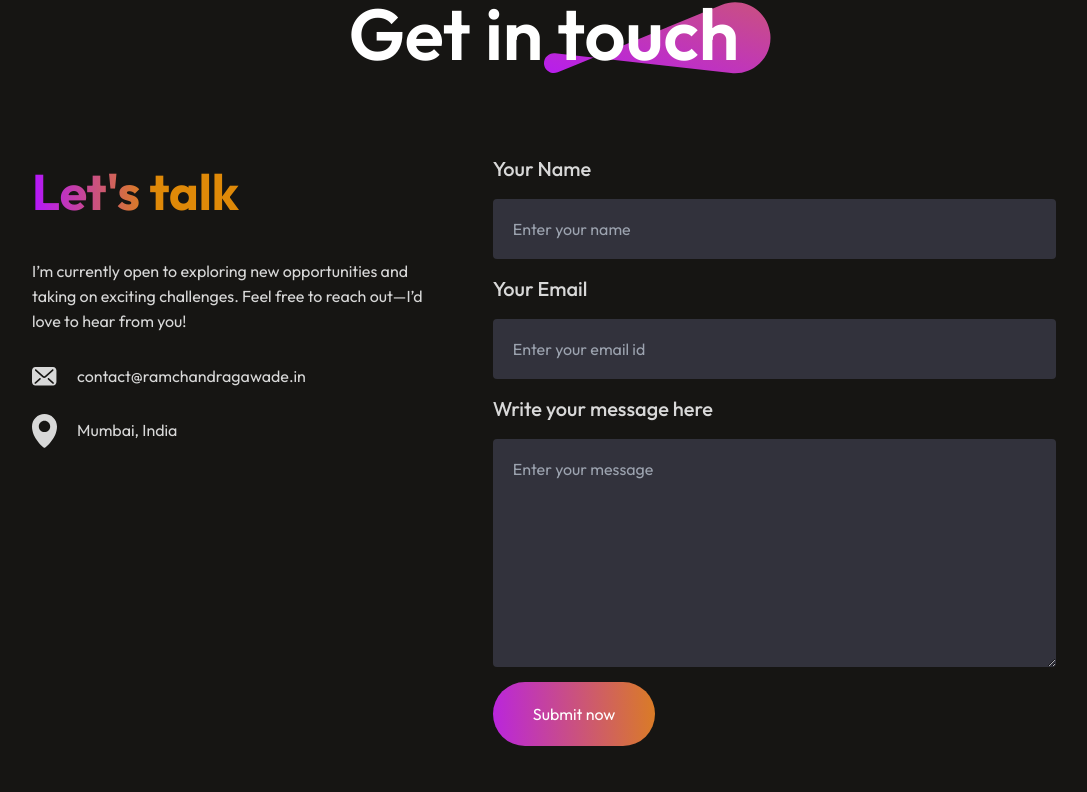
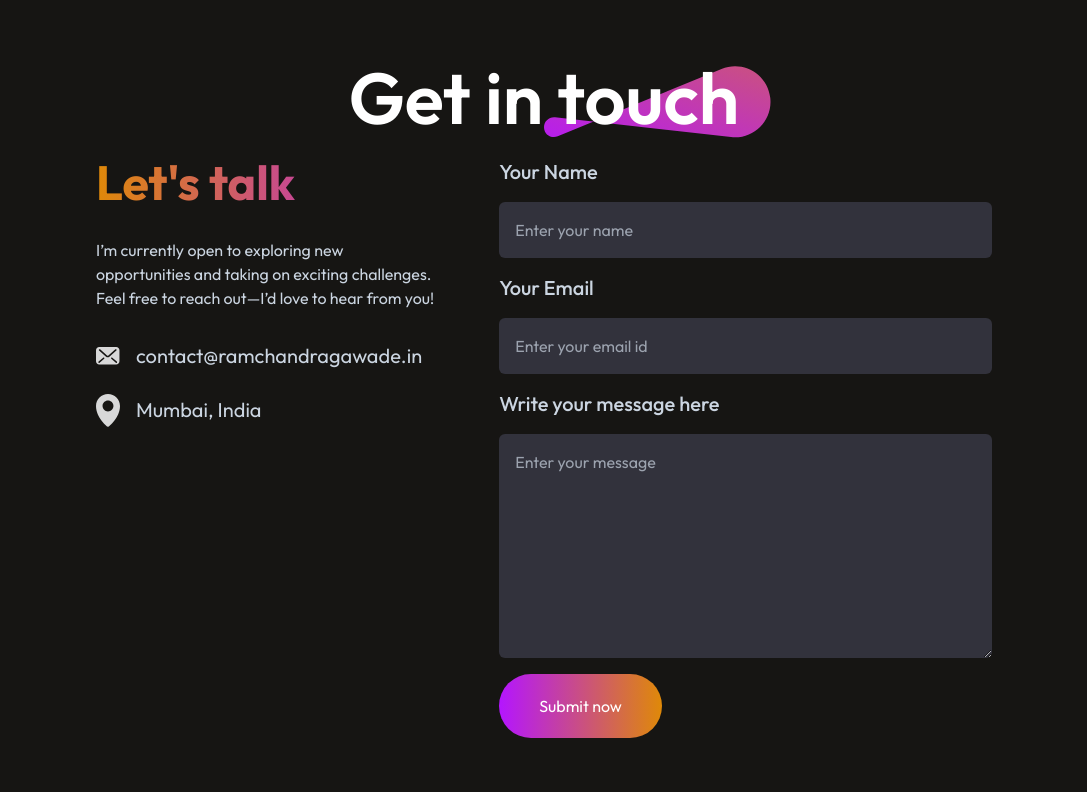
Before and after one commit to ramchandragawade/portfolio-react-css, a React (Vite) app: page / in a window 1280 px wide. Shown: the part 4254-5046 px from the top of the page, without its empty margins (96-1183 px from the left). Built offline with nearby package versions, Linux system fonts and the light colour scheme.

Commit message:
contact done

```diff
--- a/src/Pages/Contacts/Contact.jsx
+++ b/src/Pages/Contacts/Contact.jsx
@@ -1,5 +1,5 @@
-import TitleBox from '../../components/TitleBox/TitleBox'
-import './Contact.css'
+import TitleBox from '../../components/TitleBox/TitleBox';
+import './Contact.css';
 import mailIcon from '../../assets/mail_icon.svg';
 import callIcon from '../../assets/call_icon.svg';
 import locIcon from '../../assets/location_icon.svg';
@@ -10,70 +10,147 @@ const Contact = () => {
 	const formRef = useRef();
 	const [error, setError] = useState({
 		error: null,
-        message: ''
+		message: '',
 	});
 	const sendEmail = (e) => {
 		e.preventDefault();
-        emailjs.sendForm('service_t9rle5k', 'template_d7ejzfe', formRef.current, {
+		emailjs
+			.sendForm('service_t9rle5k', 'template_d7ejzfe', formRef.current, {
 				publicKey: 'on5wRM5GZEaoF0UUE',
-        }).then(
+			})
+			.then(
 				() => {
 					setError({
 						error: false,
-                    message: 'Successfully Sent!'
+						message: 'Successfully Sent!',
 					});
-                setTimeout(()=>{
+					setTimeout(() => {
 						setError({
 							error: null,
-                        message: ''
-                    })
-                },3000);
+							message: '',
+						});
+					}, 3000);
 					formRef.current.reset();
 				},
 				(error) => {
 					setError({
 						error: true,
-                    message: 'Error while sending email!'
+						message: 'Error while sending email!',
 					});
-            },
+				}
 			);
-    }
+	};
 	return (
-    <section id='contact' className='contact'>
-        <TitleBox title={'Get in touch'}/>
-        <div className="contact-section">
-            <div className="contact-left">
-                <h1>Let's talk</h1>
-                <p>I’m currently open to exploring new opportunities and taking on exciting challenges. Feel free to reach out—I’d love to hear from you!</p>
-                <div className="contact-details">
-                    <div className="contact-det">
-                        <img src={mailIcon} alt="Email address" />
-                        <a href="mailto:contact@ramchandragawade.in" className='email-link'>
+		<section
+			id="contact"
+			className="flex flex-col justify-center mx-[5%] lg:mx-[12%] xl:mx-[15%] gap-5"
+		>
+			<TitleBox title={'Get in touch'} />
+			<div className="flex flex-col lg:flex-row justify-between w-full gap-6 lg:gap-8">
+				<div className="flex flex-col mb-2 lg:mb-0 gap-5 lg:gap-8 basis-2/5">
+					<h1 className="text-4xl lg:text-5xl font-bold bg-custom-gradient-rev bg-clip-text text-transparent">
+						Let's talk
+					</h1>
+					<p className="text-base w-[95%] text-slate-300">
+						I’m currently open to exploring new opportunities and
+						taking on exciting challenges. Feel free to reach
+						out—I’d love to hear from you!
+					</p>
+					<div className="flex flex-col gap-6 text-slate-300 text-xl">
+						<div className="flex flex-row items-center gap-4">
+							<img
+								src={mailIcon}
+								alt="Email address"
+								className="w-6"
+							/>
+							<a
+								href="mailto:contact@ramchandragawade.in"
+								className="no-underline text-inherit"
+							>
 								<p>contact@ramchandragawade.in</p>
 							</a>
 						</div>
 
-                    <div className="contact-det">
-                        <img src={locIcon} alt="Location" />
+						<div className="flex flex-row items-center gap-4">
+							<img src={locIcon} alt="Location" className="w-6" />
 							<p>Mumbai, India</p>
 						</div>
 					</div>
 				</div>
-            <form className='contact-right' onSubmit={sendEmail} ref={formRef} autoComplete='on'>
-                <label htmlFor="name">Your Name</label>
-                <input type="text" placeholder='Enter your name' name='name' id='name' required autoComplete='name'/>
+				<form
+					className="basis-[55%] flex flex-col items-start gap-3 lg:gap-4"
+					onSubmit={sendEmail}
+					ref={formRef}
+					autoComplete="on"
+				>
+					<label
+						htmlFor="name"
+						className="text-slate-300 text-xl font-medium"
+					>
+						Your Name
+					</label>
+					<input
+						type="text"
+						placeholder="Enter your name"
+						name="name"
+						className="border-none w-full bg-[#32323c] text-gray-400 font-[Outfit] p-4 rounded-md"
+						id="name"
+						required
+						autoComplete="name"
+					/>
 
-                <label htmlFor="email">Your Email</label>
-                <input type="email" placeholder='Enter your email id' name='email' id='email' autoComplete='email' required/>
+					<label
+						htmlFor="email"
+						className="text-slate-300 text-xl font-medium"
+					>
+						Your Email
+					</label>
+					<input
+						type="email"
+						placeholder="Enter your email id"
+						name="email"
+						className="border-none w-full bg-[#32323c] text-gray-400 font-[Outfit] p-4 rounded-md"
+						id="email"
+						autoComplete="email"
+						required
+					/>
 
-                <label htmlFor="message">Write your message here</label>
-                <textarea name="message" id="message" placeholder='Enter your message' rows={8} autoComplete='off' required></textarea>
-                <button className='contact-submit' type='submit' name='submit' id='submit'>Submit now</button>
-                {error.error !== null && <p className='error-cls' style={{ color: error.error ?'red':'green'}} >{error.message}</p> }
+					<label
+						htmlFor="message"
+						className="text-slate-300 text-xl font-medium"
+					>
+						Write your message here
+					</label>
+					<textarea
+						name="message"
+						id="message"
+						placeholder="Enter your message"
+						className="border-none w-full bg-[#32323c] text-gray-400 font-[Outfit] p-4 rounded-md"
+						rows={8}
+						autoComplete="off"
+						required
+					></textarea>
+					<button
+						className="py-5 px-10 rounded-[50px] text-base cursor-pointer duration-500 bg-custom-gradient hover:scale-105"
+						type="submit"
+						name="submit"
+						id="submit"
+					>
+						Submit now
+					</button>
+					{error.error !== null && (
+						<p
+							className={`bg-white text-lg font-[Outfit] px-5 py-2 rounded-lg ${
+								error.error ? 'text-red-600' : 'text-green-600'
+							}`}
+						>
+							{error.message}
+						</p>
+					)}
 				</form>
 			</div>
 		</section>
-  )
-}
+	);
+};
 
-export default Contact
+export default Contact;
--- a/src/Pages/Works/Works.css
+++ b/src/Pages/Works/Works.css
@@ -1,4 +1,4 @@
-.works {
+/* .works {
     display: flex;
     flex-direction: column;
     align-items: center;
@@ -72,4 +72,4 @@
         font-size: 16px;
         margin: 10px auto;
     }
-}
+} */
--- a/src/Pages/Works/Works.jsx
+++ b/src/Pages/Works/Works.jsx
@@ -7,7 +7,7 @@ const Works = () => {
 	return (
 		<section
 			id="works"
-			className="flex flex-col justify-center mx-[5%] lg:mx-[12%] xl:mx-[15%] gap-5"
+			className="flex flex-col justify-center mx-[5%] lg:mx-[12%] xl:mx-[15%] gap-5 mb-20 lg:mb-36"
 		>
 			<TitleBox title={'Projects'} />
 			<h3 className="text-base lg:text-lg mt-7 lg:mt-10">
```
Lines whose indentation alone changed are shown as unchanged.
